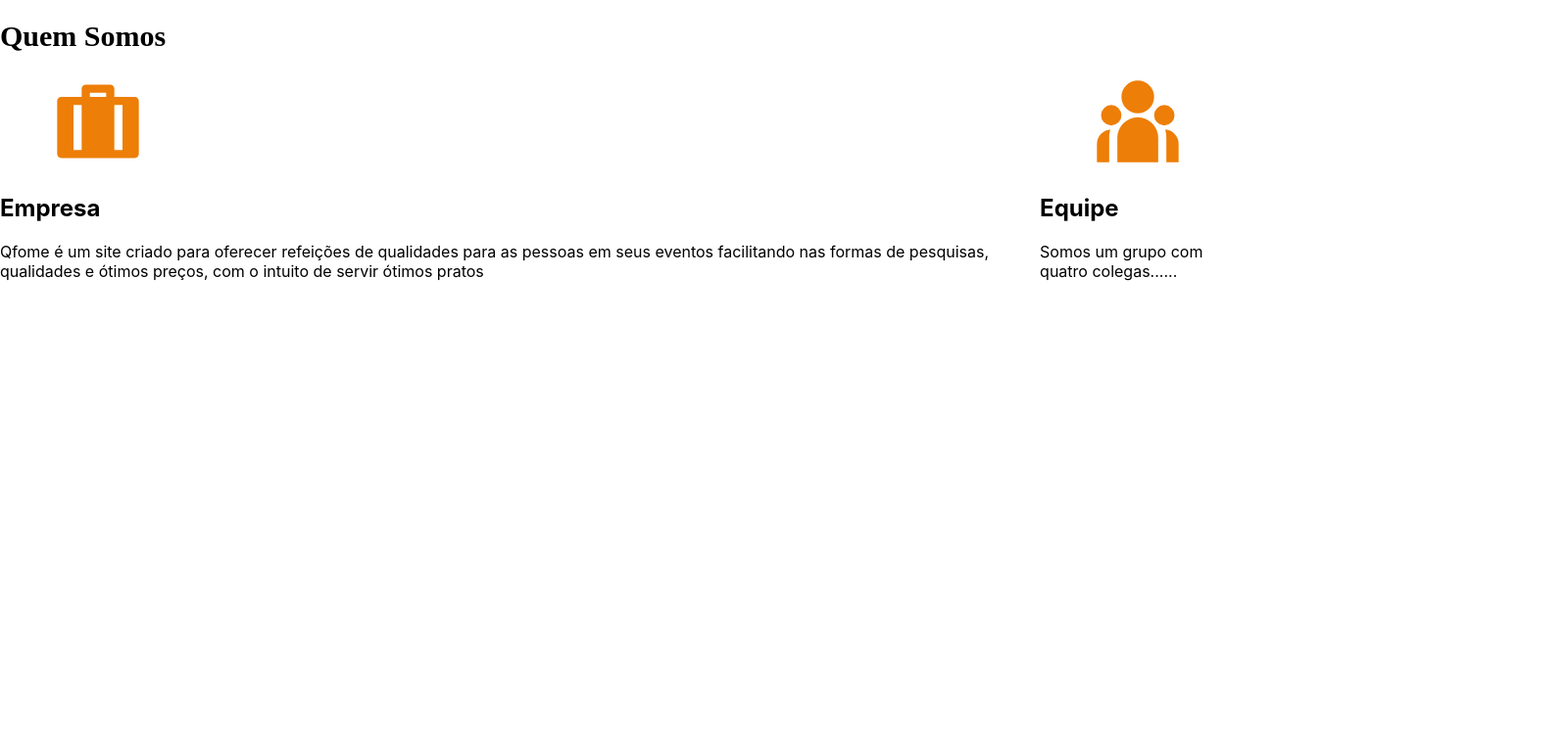
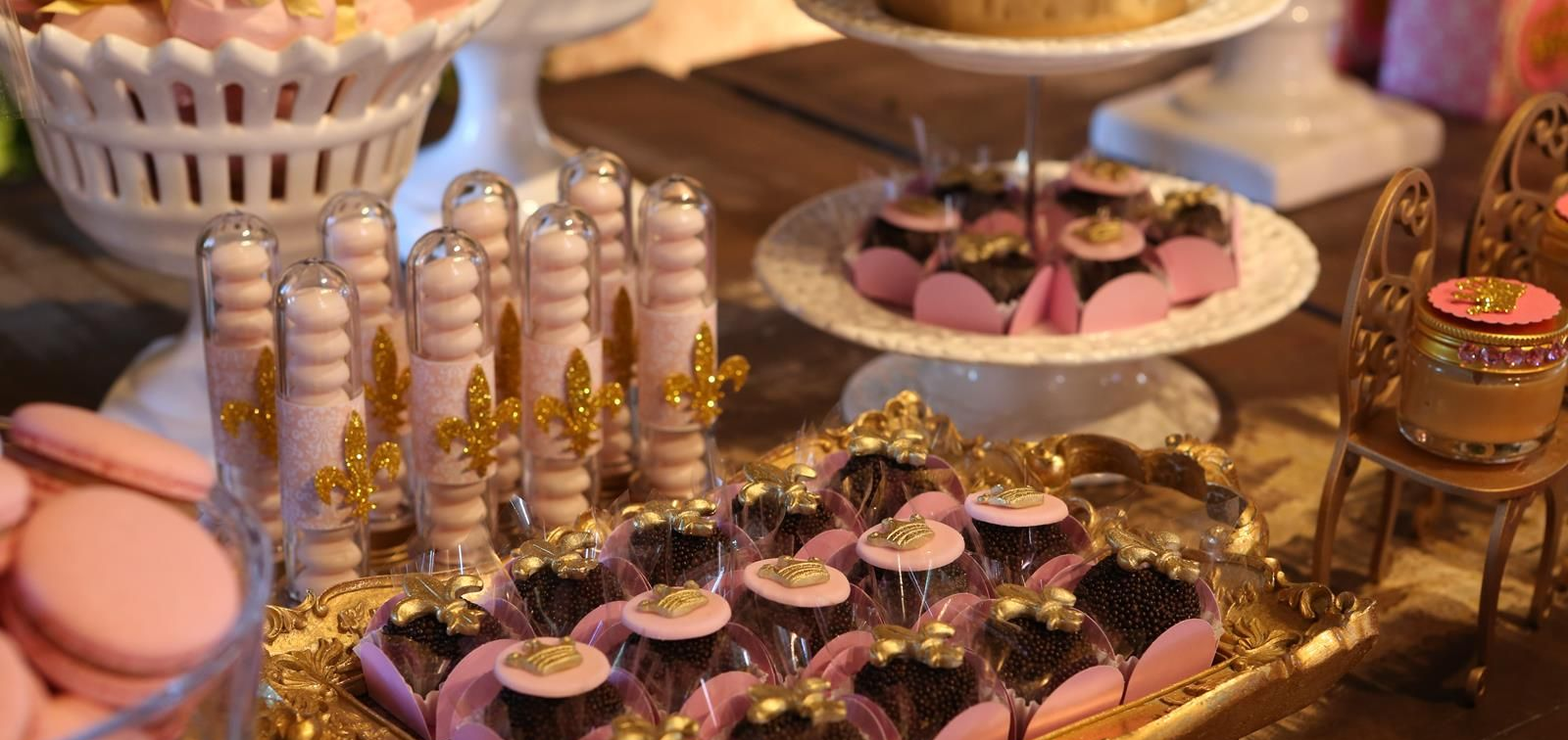
Before and after one commit to Millyzinha/SA_QFOME, a React (Create React App) app: page /quemsomos in a window 1280 px wide. Shown: the top 756 px of the page at 98% size, 1600 px wide, since content can reach past the window. Built offline with nearby package versions, Linux system fonts and the light colour scheme.

Commit message:
atualizacao

```diff
--- a/package.json
+++ b/package.json
@@ -11,7 +11,7 @@
     "react-dom": "^18.2.0",
     "react-icons": "^4.4.0",
     "react-router-dom": "^6.3.0",
-    "react-scripts": "5.0.1",
+    "react-scripts": "^2.1.3",
     "styled-components": "^5.3.5",
     "web-vitals": "^2.1.4"
   },
--- a/src/components/QuemSomos/QuemSomos.css
+++ b/src/components/QuemSomos/QuemSomos.css
@@ -2,10 +2,13 @@
     background-color: white;
 }
 
+
+
 .title{
-    font-family: cursive;
+    font-family: Cambria;
     font-size: 15px;
     color: black;
+
 
 }
 
@@ -28,3 +31,13 @@
     width: 200px;
     height: 100px;
 }
+
+.h2-empresa{
+    font-family: Cambria;
+    color: black;
+}
+
+.h2-equipe{
+    font-family: Cambria;
+    color: black;
+}
--- a/src/components/QuemSomos/quemsomos.js
+++ b/src/components/QuemSomos/quemsomos.js
@@ -3,6 +3,7 @@ import Menu from '../Indexhome/menu'
 import '../QuemSomos/QuemSomos.css'
 import { RiSuitcaseFill } from 'react-icons/ri'
 import { RiTeamFill } from 'react-icons/ri'
+import Mesa from '../QuemSomos/imgmesa.jpg'
 
 
 const QuemSomos = () => {
@@ -10,19 +11,21 @@ const QuemSomos = () => {
         <div className='container'>
             <div className='title'>
 
+                    <img src={Mesa} className='h-mesa' />
+
                 <h1>Quem Somos</h1>
             </div>
             <div className='dad-icons'>
                 <div>
                     <RiSuitcaseFill className='icon-qsomos' />
-                    <h2>Empresa</h2>
+                    <h2 className='h2-empresa'>Empresa</h2>
                     <p>Qfome é um site criado para oferecer refeições de qualidades para as pessoas em seus eventos
                         facilitando nas formas de pesquisas, qualidades e ótimos preços, com o intuito de servir
                         ótimos pratos</p>
                 </div>
                 <div>
                     <RiTeamFill className='icon-equipe' />
-                    <h2>Equipe</h2>
+                    <h2 className='h2-equipe'>Equipe</h2>
                     <p>Somos um grupo com quatro colegas......</p>
                 </div>
             </div>
```
Also changed, not shown: src/components/Cadastro/cadastro.js (added, +14 -0 lines), src/components/QuemSomos/imgmesa.jpg (renamed from src/components/Doces/imgmesa.jpg), 1 other file (tests, documents, lock files or other folders).
